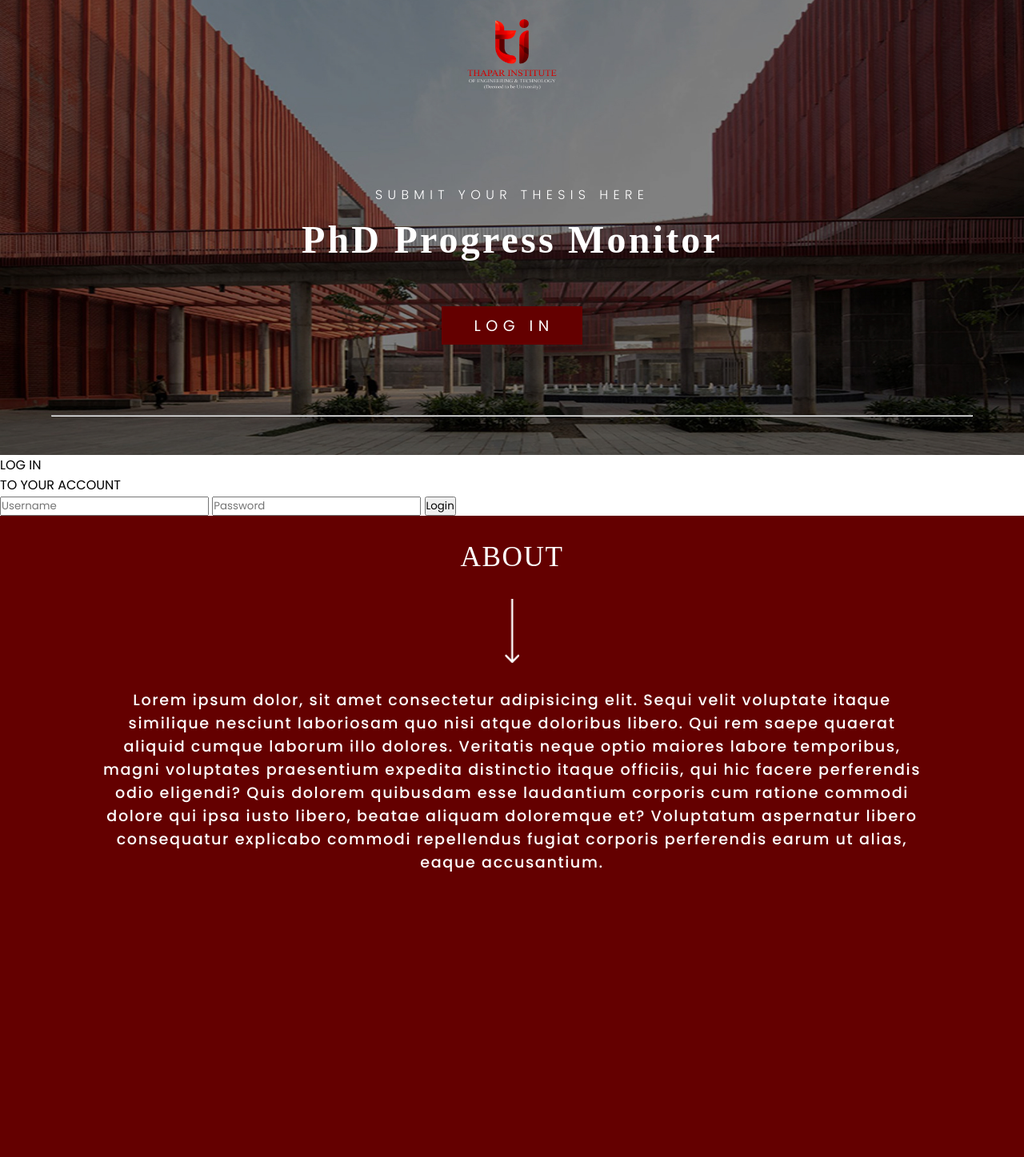
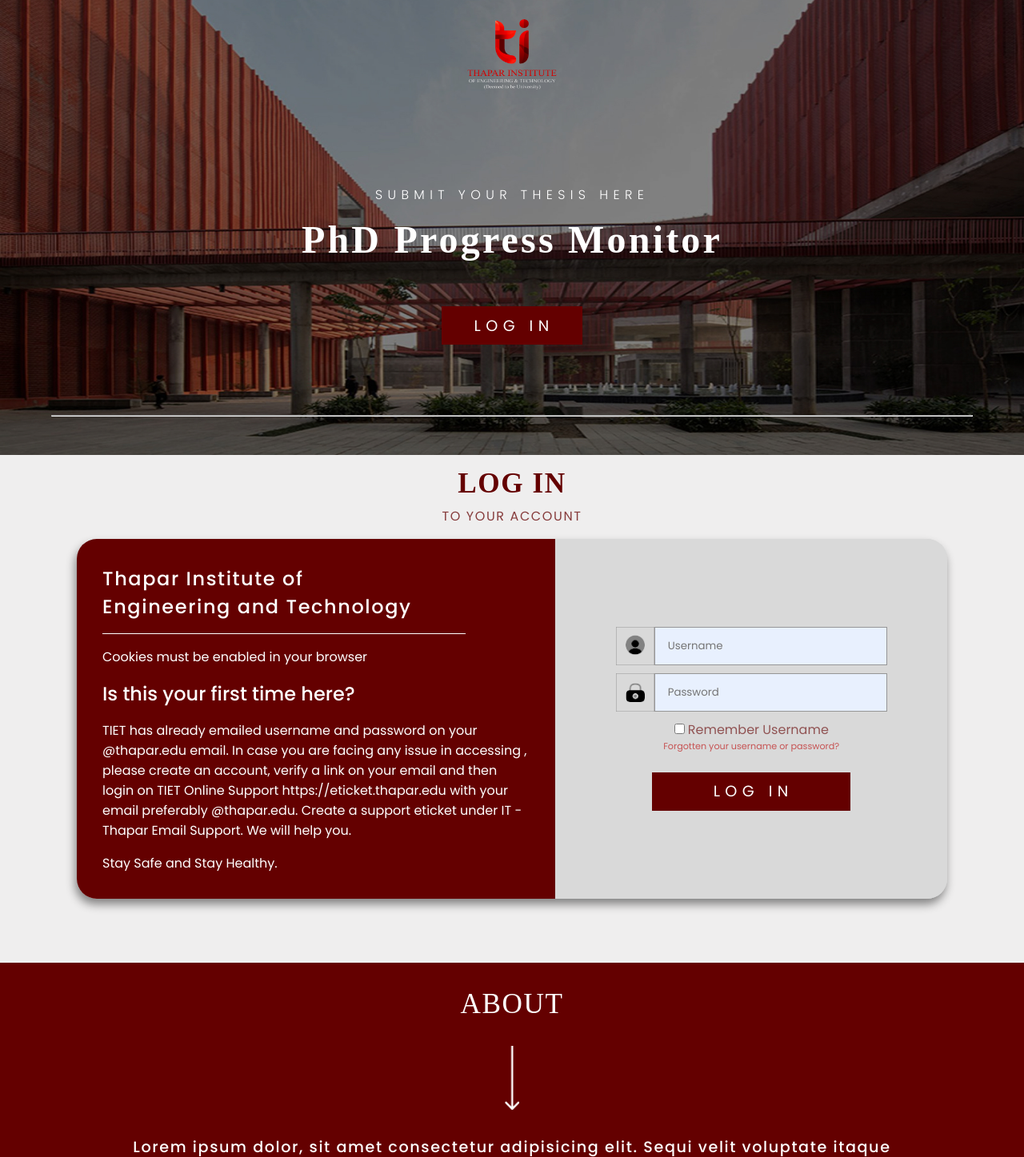
Before and after one commit to tctg0arnav/phd-monitoring-system, a Flask app: page / in a window 1280 px wide. Shown: the top 1447 px of the page at 80% size. Before the commit the page ends 1090 px from the top, so only its background shows below. Run offline with Flask 2, Linux system fonts and the light colour scheme; parts of the project's set-up code (start-up, migrations or seed data) failed here and were passed over.

Commit message:
Updated Login page with 3 sections

```diff
--- a/css templates/Login.css
+++ b/css templates/Login.css
@@ -90,3 +90,128 @@
     margin-bottom: 5.5rem;
     font-size: 1.2em;
 }
+
+.login2{
+    display: flex;
+    flex-direction: column;
+    background-color: #EFEEEE;
+}
+.login2-top-para1{
+    color: #640000;
+    font-family: 'Times New Roman', Times, serif;
+    font-size: 2.2em;
+    font-weight: bold;
+    letter-spacing: 0.1rem;
+    margin-top: 1rem;
+    /* margin-bottom: 2rem; */
+}
+.login2-top-para2{
+    color: rgba(100, 0, 0, 0.75);
+    font-family: 'Poppins', sans-serif;
+    /* font-size: 2.2em; */
+    letter-spacing: 0.1rem;
+    margin-top: 0.5rem;
+    /* margin-bottom: 2rem; */
+}
+.login2-top{
+    display: flex;
+    flex-direction: column;
+    align-items: center;
+}
+.login2-bottom{
+    display: flex;
+    flex-direction: row;
+    width: 85%;
+    align-self: center;
+    border-radius: 25px;
+    margin-bottom: 5rem;
+    margin-top: 1rem;
+    box-shadow: -2px 7px 12px 0px rgba(0, 0, 0, 0.45);
+    background-color: #D9D9D9;
+}
+.login2-left{
+    display: flex;
+    flex-direction: column;
+    background-color: #640000;
+    color: white;
+    padding: 2rem;
+    border-radius: 25px 0px 0px 25px;
+    width: 55%;
+}
+.login2-left-para11{
+    font-size: 1.5em;
+    font-weight: 500;
+    letter-spacing: 0.1rem;
+}
+.login2-left-para12{
+    font-size: 1.5em;
+    font-weight: 500;
+    letter-spacing: 0.1rem;
+    border-bottom: 1px solid white;
+    padding-bottom: 1rem;
+    margin-bottom: 1rem;
+    width: 85%;
+}
+.login2-left-para3{
+    font-size: 1.5em;
+    font-weight: 500;
+    /* border-bottom: 1px solid white;
+    padding-bottom: 1rem; */
+    margin-bottom: 1rem;
+    margin-top: 1rem;
+}
+.login2-left-para5{
+    margin-top: 1rem;
+}
+
+.login2-right{
+    display: flex;
+    flex-direction: column;
+    justify-content: center;
+    background-color: #D9D9D9;
+    padding: 2rem;
+    border-radius: 0px 25px 25px 0px;
+    width: 45%;
+}
+.login2-right-form{
+    display: flex;
+    flex-direction: column;
+    align-items: center;
+    /* justify-content: center; */
+}
+.login-form-images{
+    height: 3rem;
+    /* border: 0.2px solid black; */
+}
+.login-form-input{
+    padding: 0.81rem 1rem;
+    margin-bottom: 10px;
+    background-color: #E8F0FE;
+    border: 1px solid #969696;
+}
+.username{
+    display: flex;
+}
+.password{
+    display: flex;
+}
+.login-form-username{
+    color: rgba(100, 0, 0, 0.62);
+}
+.login2-right-para4{
+    font-size: 0.7em;
+    color: rgba(187, 0, 0, 0.62);
+}
+
+.login-form-button{
+    color: white;
+    background-color: #640000;
+    width: 15.5rem;
+    height: 3rem;
+    box-shadow: none;
+    border: 1px solid #640000;
+    margin-top: 1.5rem;
+    font-size: 1.2em ;
+    letter-spacing: 0.4rem;
+    padding-left: 5px;
+}
--- a/templates/login.html
+++ b/templates/login.html
@@ -27,20 +27,59 @@
     </div>
 
     <div class="login2">
-        <p class="login2-para1">LOG IN</p>
-        <p class="login2-para2">TO YOUR ACCOUNT</p>
-        <form class="login2-form" action="/login" method="post">
-            <input type="text" name="username" placeholder="Username">
-            <input type="password" name="password" placeholder="Password">
-            <input type="submit" value="Login">
-        </form>
+        <div class="login2-top">
+            <p class="login2-top-para1">LOG IN</p>
+            <p class="login2-top-para2">TO YOUR ACCOUNT</p>
+        </div>
+        <div class="login2-bottom">
+            <div class="login2-left">
+                <p class="login2-left-para11">Thapar Institute of</p>
+                <p class="login2-left-para12">Engineering and Technology</p>
+                <p class="login2-left-para2">Cookies must be enabled in your browser</p>
+                <p class="login2-left-para3">Is this your first time here?</p>
+                <p class="login2-left-para4">TIET has already emailed username and password on your @thapar.edu email.
+                    In case you are facing any issue in accessing , please create an account, verify a link on your
+                    email and then login on TIET Online Support https://eticket.thapar.edu with your email preferably
+                    @thapar.edu. Create a support eticket under IT - Thapar Email Support. We will help you.</p>
+                <p class="login2-left-para5">Stay Safe and Stay Healthy.</p>
+
+            </div>
+            <div class="login2-right">
+                <!-- <p class="login2-right-para1">Already have an account?</p> -->
+                <!-- <p class="login2-right-para2">TO YOUR ACCOUNT</p> -->
+                <form class="login2-right-form" action="/login" method="post">
+                    <div class="username">
+                        <img class="login-form-images" src="../Images/User.png" alt="User">
+                        <input class="login-form-input" type="text" name="username" placeholder="Username">
+                    </div>
+                    <div class="password">
+                        <img class="login-form-images" src="../Images/Pass.png" alt="Pass">
+                        <input class="login-form-input" type="password" name="password" placeholder="Password">
+                    </div>
+                    <div class="login-form-username">
+                        <input type="checkbox" id="user-pass" name="remember" value="Bike">
+                        <label for="remember">Remember Username</label>
+                    </div>
+                    <p class="login2-right-para4">Forgotten your username or password?</p>
+                    <button type="submit" class="login-form-button">LOG IN</button>
+                </form>
+                <!-- <p class="login2-right-para3"></p> -->
+
+            </div>
+        </div>
     </div>
 
     <div class="login3">
         <p class="login3-para1">ABOUT</p>
         <img src="../Images/Arrow.png" alt="" class="login3-img">
         <div class="login3-para2-div">
-            <p class="login3-para2">Lorem ipsum dolor, sit amet consectetur adipisicing elit. Sequi velit voluptate itaque similique nesciunt laboriosam quo nisi atque doloribus libero. Qui rem saepe quaerat aliquid cumque laborum illo dolores. Veritatis neque optio maiores labore temporibus, magni voluptates praesentium expedita distinctio itaque officiis, qui hic facere perferendis odio eligendi? Quis dolorem quibusdam esse laudantium corporis cum ratione commodi dolore qui ipsa iusto libero, beatae aliquam doloremque et? Voluptatum aspernatur libero consequatur explicabo commodi repellendus fugiat corporis perferendis earum ut alias, eaque accusantium.</p>
+            <p class="login3-para2">Lorem ipsum dolor, sit amet consectetur adipisicing elit. Sequi velit voluptate
+                itaque similique nesciunt laboriosam quo nisi atque doloribus libero. Qui rem saepe quaerat aliquid
+                cumque laborum illo dolores. Veritatis neque optio maiores labore temporibus, magni voluptates
+                praesentium expedita distinctio itaque officiis, qui hic facere perferendis odio eligendi? Quis dolorem
+                quibusdam esse laudantium corporis cum ratione commodi dolore qui ipsa iusto libero, beatae aliquam
+                doloremque et? Voluptatum aspernatur libero consequatur explicabo commodi repellendus fugiat corporis
+                perferendis earum ut alias, eaque accusantium.</p>
         </div>
     </div>
 </body>
```
Also changed, not shown: Images/Pass.png (added), Images/Rectangle 6.png (added), Images/User.png (added).
